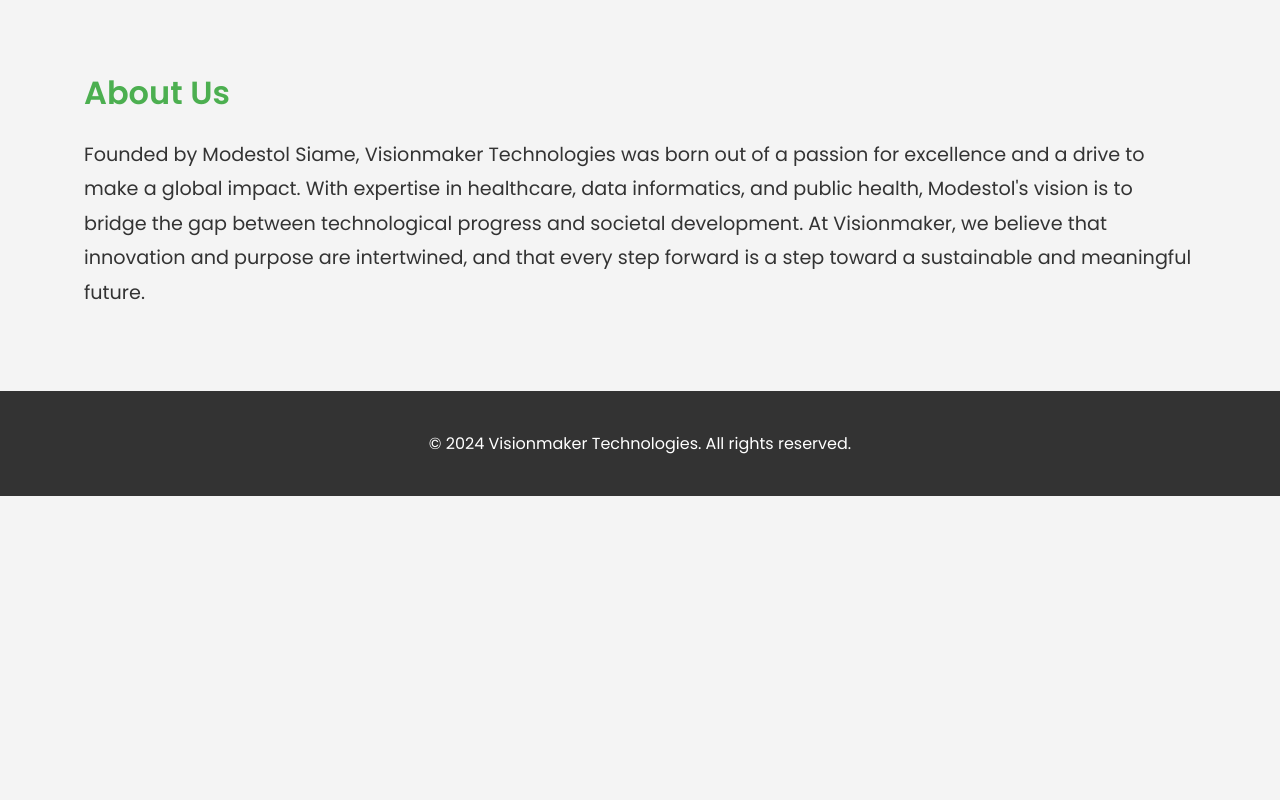
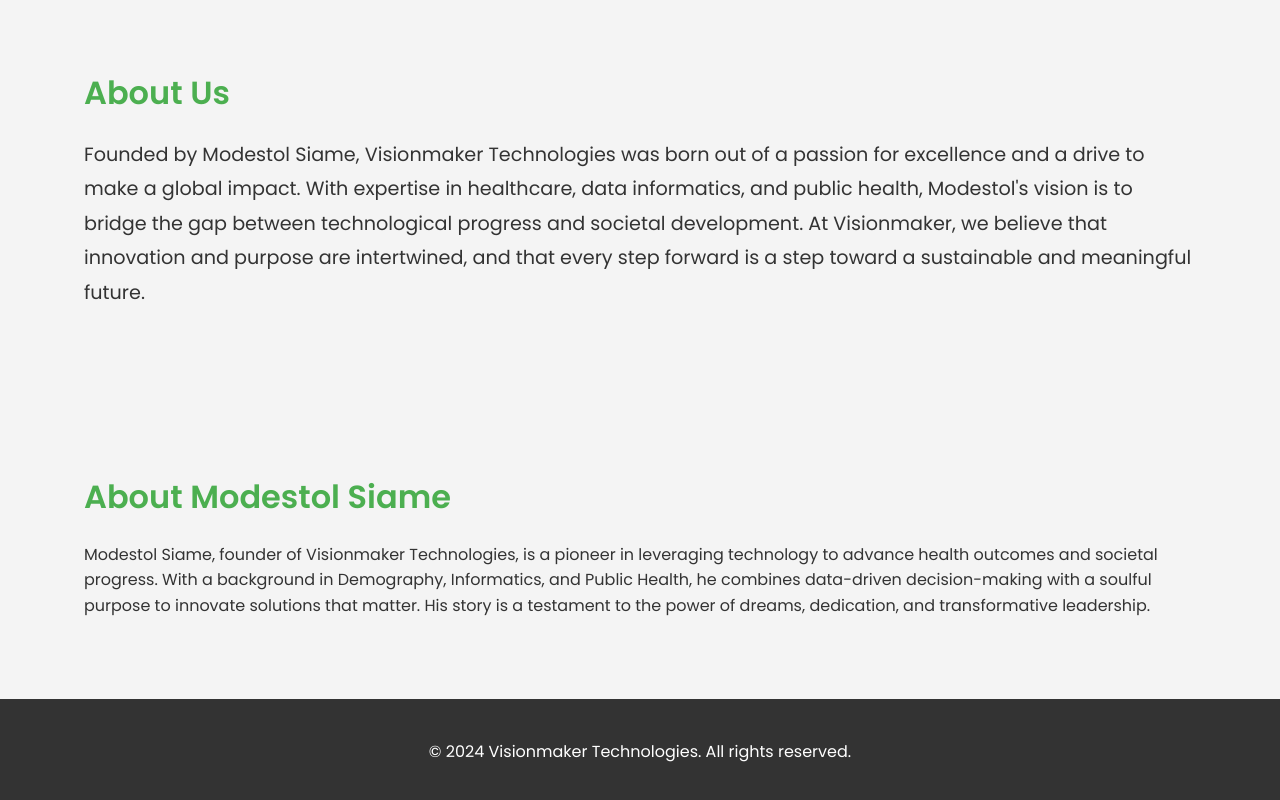
Before and after one commit to modestolsiame/Visionmaker-Technologies, a plain HTML site: page index.html in a window 1280 px wide. Shown: the part 678-1478 px from the top of the page. Before the commit the page ends 1174 px from the top, so only its background shows below. Drawn offline with Linux system fonts and the light colour scheme.

Commit message:
Update index.html

```diff
--- a/index.html
+++ b/index.html
@@ -155,6 +155,13 @@
         </div>
     </section>
 
+    <section id="modestol">
+        <div class="container">
+            <h2>About Modestol Siame</h2>
+            <p>Modestol Siame, founder of Visionmaker Technologies, is a pioneer in leveraging technology to advance health outcomes and societal progress. With a background in Demography, Informatics, and Public Health, he combines data-driven decision-making with a soulful purpose to innovate solutions that matter. His story is a testament to the power of dreams, dedication, and transformative leadership.</p>
+        </div>
+    </section>
+
     <footer>
         <div class="container">
             <p>&copy; 2024 Visionmaker Technologies. All rights reserved.</p>
```
